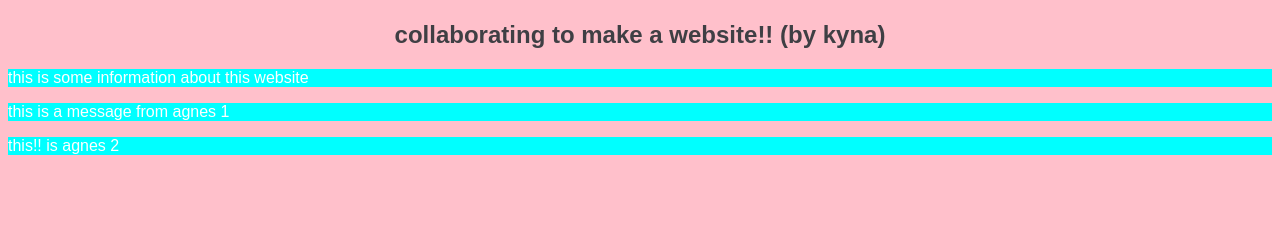
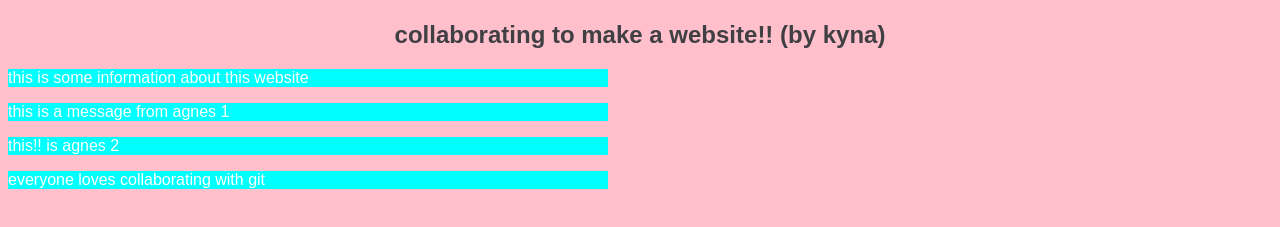
Before and after one commit to agnescameron/git-workshop-test, a plain HTML site: page index.html in a window 1280 px wide. Shown: the part 69-296 px from the top of the page. Drawn offline with Linux system fonts and the light colour scheme.

Commit message:
added some style changes

```diff
--- a/index.html
+++ b/index.html
@@ -12,5 +12,6 @@
 <p>this is some information about this website</p>
 <p>this is a message from agnes 1</p>
 <p>this!! is agnes 2</p>
+<p>everyone loves collaborating with git</p>
 </body>
 </html>
--- a/style.css
+++ b/style.css
@@ -18,5 +18,5 @@ h2 {
 
 p{
     background-color: aqua;
-
+   width: 600px;
 }
```
